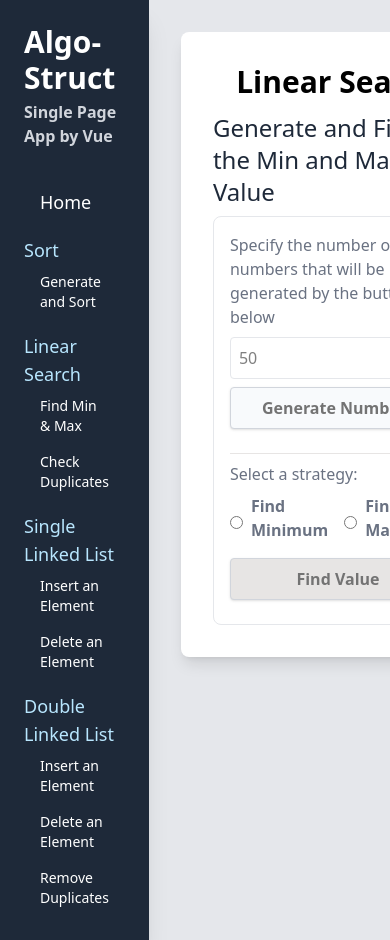
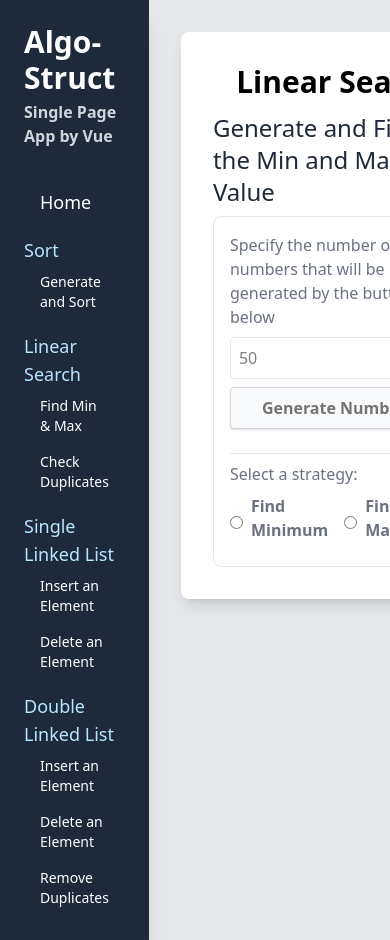
Before and after one commit to sergio-oliveira-br/algorithms-frontend-vue, a Vue app: page /linear-search/find-min-max in a window 390 px wide. Shown: the top 940 px of the page. Built offline with nearby package versions, Linux system fonts and the light colour scheme.

Commit message:
Update LinearSearchMinMax.vue
A new approach has been implemented, focused on make the UX more fluid and responsive

act:
-> button to select the algorithms to find min or max has been eliminate and the method "watch" was implemented

```diff
--- a/src/views/LinearSearchMinMax.vue
+++ b/src/views/LinearSearchMinMax.vue
@@ -1,5 +1,5 @@
 <script setup lang="ts">
-  import { ref } from 'vue';
+  import { ref, watch } from 'vue';
   import { useApiFetch } from "@/composables/useApiFetch";
   import { useRandomNumberGenerator } from "@/composables/useRandomNumberGenerator";
 
@@ -31,6 +31,9 @@
     }
   };
 
+
+
+
   // --- Instância do composable (Linear Search)
   // Renamed variables returned to avoid name conflicts in the component
   const {
@@ -40,27 +43,23 @@
     fetchData: callFindAlgorithmApi,
   } = useApiFetch<number | null>();
 
-
-
-  //Strategy Pattern
-  const findMinValueOrMax = async() => {
-
-    //cleanup
-    pageErrorMessage.value = null;
-    foundValue.value = null;
-
-    const arrayCopyForFinding = [...generatedNumbersArray.value];
+  watch(strategyName, async (newStrategy, oldStrategy) => {
 
     // validation
-    if(arrayCopyForFinding.length <= 2) {
+    if(!generatedNumbersArray.value || generatedNumbersArray.value.length < 1) {
       pageErrorMessage.value = 'It is not possible to find the min value. ' +
           '\nThey array must be grater than 2 numbers';
       return;
     }
 
-    // business logic
-    const url = `http://localhost:8080/api/v1/find/${strategyName.value}`
+    // cleanup
+    pageErrorMessage.value = null;
+    foundValue.value = null;
 
+    // build the URL
+    const url = `http://localhost:8080/api/v1/find/${newStrategy}`
+
+    //make the call
     await callFindAlgorithmApi(url, {
       method: 'POST',
       headers: {
@@ -69,18 +68,18 @@
       body: JSON.stringify([...(generatedNumbersArray.value ?? [])]),
     });
 
-    // error handler
+    // call back is error or success
     if(findApiError.value) {
       pageErrorMessage.value = findApiError.value;
     }
     else if(finderApiData.value !== null) {
       foundValue.value = finderApiData.value;
-      pageErrorMessage.value = null;
     }
     else {
-      pageErrorMessage.value = 'Failed to find any value: unexpected API response.';
+      pageErrorMessage.value = 'Failed to find value: unexpected API response.';
+      console.error('Unexpected find API data:', finderApiData.value);
     }
-  };
+  });
 </script>
 
 <template>
@@ -116,11 +115,10 @@
 
       <div v-if="foundValue" class="mt-3 p-4 bg-lime-50 rounded-lg border border-lime-200">
         <p class="font-bold">
-          {{ strategyName === 'min' ? 'Minimum Value Found:' : 'Maximum Value Found:' }}
+          {{ strategyName === 'Min' ? 'Minimum Value Found:' : 'Maximum Value Found:' }}
         </p>
         <p class="mt-2 text-lg font-mono">{{ foundValue }}</p>
       </div>
-
 
       <div class="mt-4 pt-2 border-t border-stone-200">
         <label class="block text-gray-500 mb-2">Select a strategy:</label>
@@ -135,23 +133,9 @@
             <input type="radio" id="findMax" value="Max" v-model="strategyName" name="findStrategy" class="mr-2">
             <label class="block text-gray-500 font-bold mb-2 " for="findMax">Find Maximum</label>
           </div>
-
         </div>
       </div>
-
-      <button
-          @click="findMinValueOrMax"
-          :disabled="isFindingApiLoading || !generatedNumbersArray || generatedNumbersArray.length === 0"
-          class="w-full p-2 my-2
-           bg-stone-200
-              border border-gray-300 rounded-sm
-                text-neutral-500 font-bold
-                  shadow-sm hover:shadow-lg">
-        {{ isFindingApiLoading ? 'Finding...' : 'Find Value' }}
-      </button>
-
     </div>
-
   </div>
 </template>
 
```
